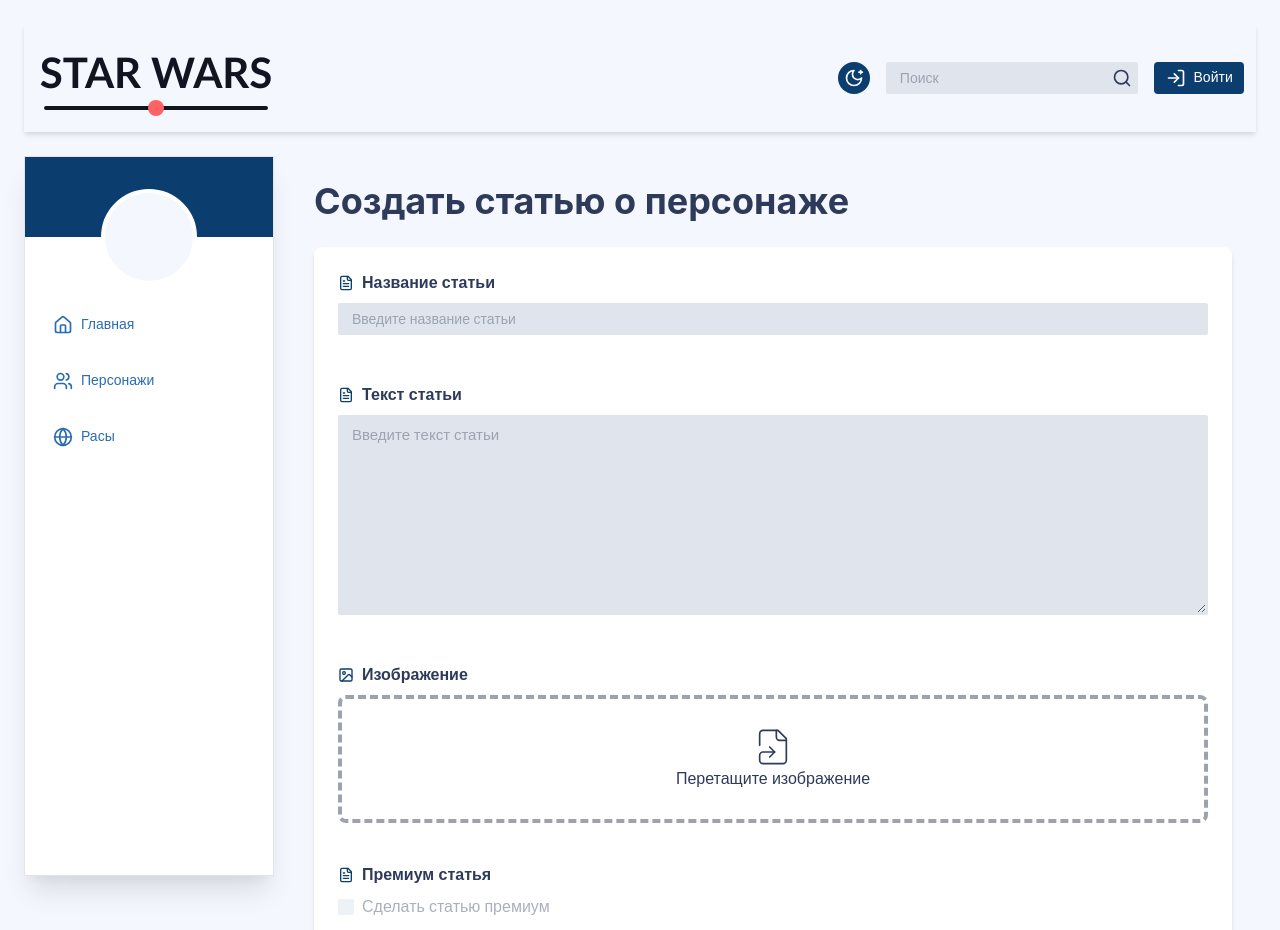
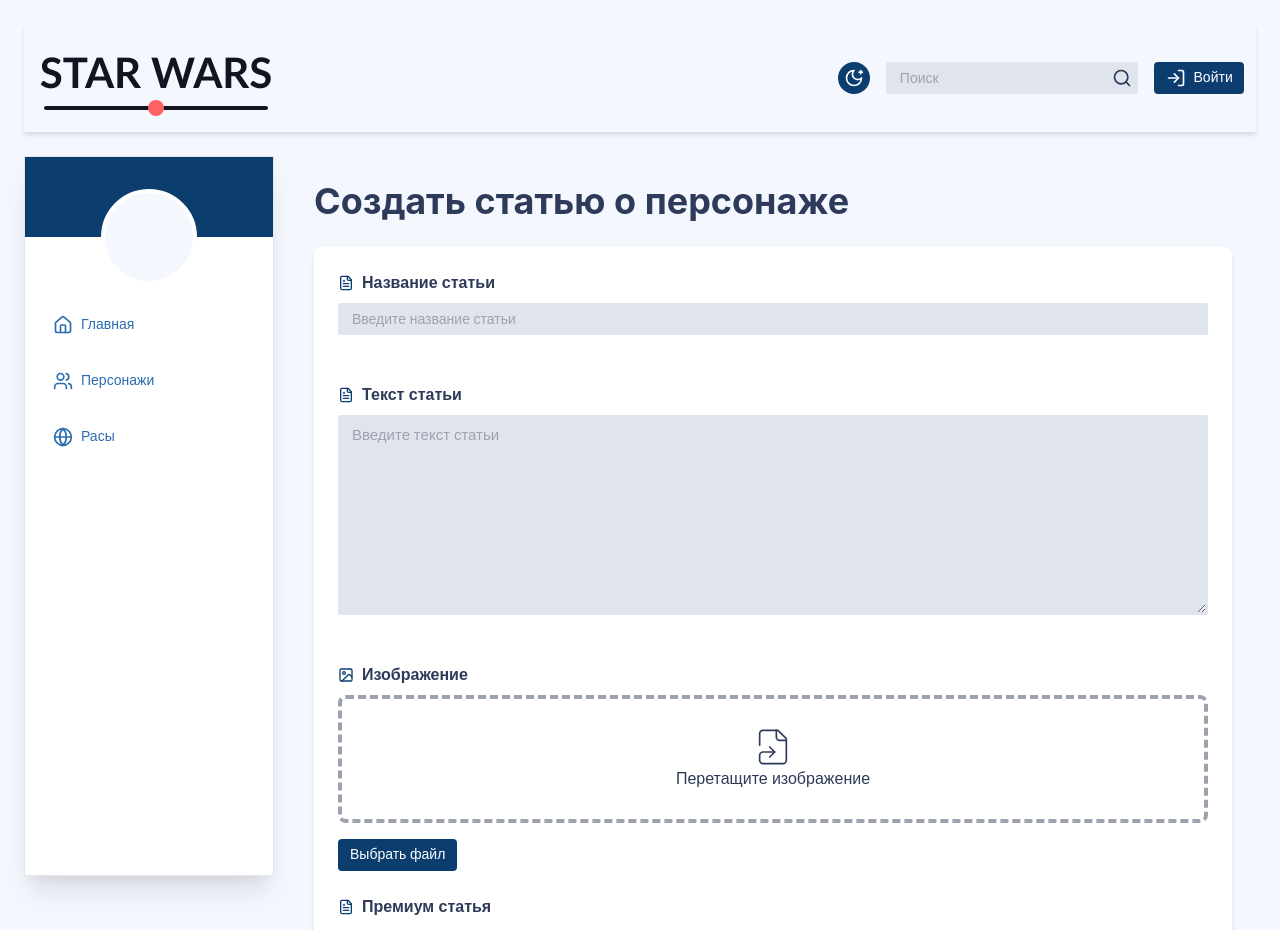
Before and after one commit to ArtemMazin/blog, a Next.js app: page /characters/create-article in a window 1280 px wide. Shown: the top 930 px of the page. Built offline with nearby package versions, Linux system fonts and the light colour scheme; no server answers.

Commit message:
fix: исправить DropZone. добавить кнопку для загрузки изображения с мобильных устройств.

```diff
--- a/src/app/characters/edit-article/[articleID]/edit-article-content.tsx
+++ b/src/app/characters/edit-article/[articleID]/edit-article-content.tsx
@@ -36,6 +36,7 @@
       characterName: initialArticleData.characterName || "",
       birthDate: initialArticleData.birthDate || "",
       deathDate: initialArticleData.deathDate || "",
+      image: initialArticleData.image || undefined,
       height: initialArticleData.height,
       homeWorld: initialArticleData.homeWorld || "",
       race: initialArticleData.race?.raceName || "",
--- a/src/shared/ui/drop-zone.tsx
+++ b/src/shared/ui/drop-zone.tsx
@@ -1,5 +1,5 @@
 import * as React from "react";
-import { Box, Text } from "@chakra-ui/react";
+import { Button, Text } from "@chakra-ui/react";
 import { FileSymlink, FileX2 } from "lucide-react";
 import { useFormContext } from "react-hook-form";
 import clsx from "clsx";
@@ -8,21 +8,28 @@
   const { setValue, getValues } = useFormContext();
   const [activeImage, setActiveImage] = React.useState<FileList | null>(null);
   const [isActive, setIsActive] = React.useState(false);
-  const image: FileList | null = getValues(name);
 
   React.useEffect(() => {
-    setActiveImage(image);
-  }, [image]);
+    setActiveImage(getValues(name));
+  }, [getValues, name]);
 
   const handleDrop = (e: React.DragEvent<HTMLDivElement>) => {
     e.preventDefault();
     setIsActive(false);
-    setValue(name, e.dataTransfer.files);
+    const files = e.dataTransfer.files;
+    setValue(name, files);
+    setActiveImage(files);
+  };
+
+  const handleFileChange = (e: React.ChangeEvent<HTMLInputElement>) => {
+    if (e.target.files && e.target.files.length > 0) {
+      setValue(name, e.target.files);
+      setActiveImage(e.target.files);
+    }
   };
 
   const handleLeave = (e: React.DragEvent<HTMLDivElement>) => {
     e.preventDefault();
-
     if (
       e.currentTarget &&
       (e.relatedTarget instanceof Node
@@ -33,32 +40,38 @@
     }
   };
 
+  const handleRemoveImage = () => {
+    setValue(name, null);
+    setActiveImage(null);
+    const fileInput = document.getElementById(
+      `file-input-${name}`,
+    ) as HTMLInputElement;
+    if (fileInput) {
+      fileInput.value = "";
+    }
+  };
+
   return (
-    <Box
+    <div className="w-full">
+      <div
         className={clsx(
-        "w-full h-32 mb-4 flex flex-col items-center justify-center border-4 border-dashed rounded-lg",
+          "hidden md:flex w-full h-32 mb-4 flex-col items-center justify-center border-4 border-dashed rounded-lg",
           {
             "border-primary": isActive,
             "border-gray-400": !isActive,
           },
         )}
-      onDragOver={(e) => {
-        e.preventDefault();
-      }}
+        onDragOver={(e) => e.preventDefault()}
         onDragEnter={(e) => {
           e.preventDefault();
-
           setIsActive(true);
         }}
         onDragLeave={handleLeave}
         onDrop={handleDrop}
       >
-      {activeImage ? (
+        {activeImage && activeImage.length > 0 ? (
           <div
-          onClick={() => {
-            setValue(name, null);
-            setActiveImage(null);
-          }}
+            onClick={handleRemoveImage}
             className={clsx(
               "flex flex-col items-center justify-center text-primary cursor-pointer",
               {
@@ -79,10 +92,24 @@
             )}
           >
             <FileSymlink size={40} strokeWidth={1} />
-
             <Text>Перетащите изображение</Text>
           </div>
         )}
-    </Box>
+      </div>
+      <Button
+        onClick={() => document.getElementById(`file-input-${name}`)?.click()}
+        className="w-full md:w-auto"
+      >
+        <span className="md:hidden">Выбрать изображение</span>
+        <span className="hidden md:inline">Выбрать файл</span>
+      </Button>
+      <input
+        id={`file-input-${name}`}
+        type="file"
+        accept="image/*"
+        onChange={handleFileChange}
+        className="hidden"
+      />
+    </div>
   );
 }
```
Lines whose indentation alone changed are shown as unchanged.
